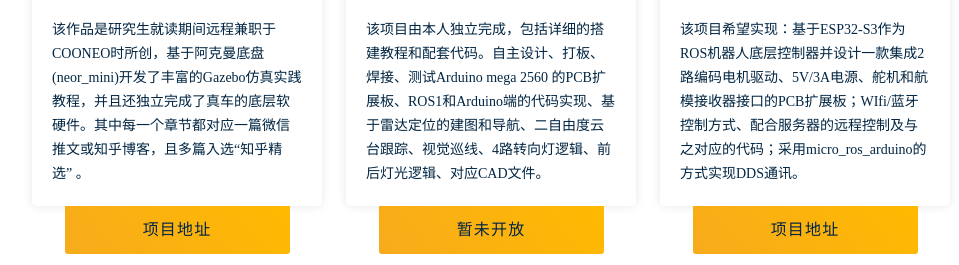
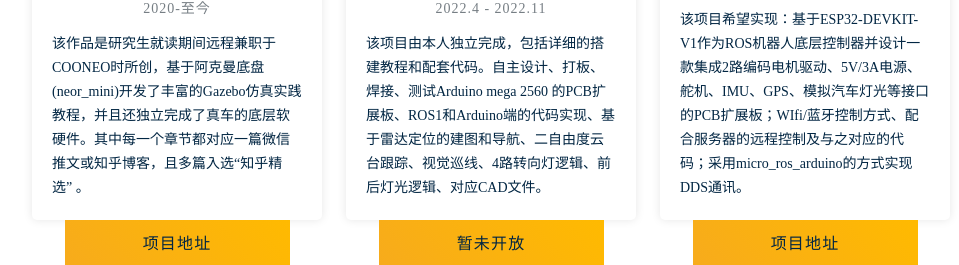
Before and after one commit to ZhaoXiangBox/ZhaoXiangBox.github.io, a plain HTML site: page index.html in a window 1280 px wide. Shown: the part 782-1047 px from the top of the page, without its empty margins (143-1102 px from the left). Drawn offline with Linux system fonts and the light colour scheme.

Commit message:
update index html

```diff
--- a/index.html
+++ b/index.html
@@ -95,7 +95,7 @@
                         <div class="project-content"> <img src="./static/image/project3.png" height="90" alt="">
                             <p class="project-title">基于Esp32与ROS2的机器人</p>
                             <p class="create-time">2023.4- 至今</p>
-                            <p class="decription"> 该项目希望实现：基于ESP32-S3作为ROS机器人底层控制器并设计一款集成2路编码电机驱动、5V/3A电源、舵机和航模接收器接口的PCB扩展板；WIfi/蓝牙控制方式、配合服务器的远程控制及与之对应的代码；采用micro_ros_arduino的方式实现DDS通讯。 </p>
+                            <p class="decription"> 该项目希望实现：基于ESP32-DEVKIT-V1作为ROS机器人底层控制器并设计一款集成2路编码电机驱动、5V/3A电源、舵机、IMU、GPS、模拟汽车灯光等接口的PCB扩展板；WIfi/蓝牙控制方式、配合服务器的远程控制及与之对应的代码；采用micro_ros_arduino的方式实现DDS通讯。 </p>
                         </div>
                         <div class="link-to">
                             <a href="https://github.com/ZhaoXiangBox/esp32_ros2_robot" class="button">项目地址</a>
```
